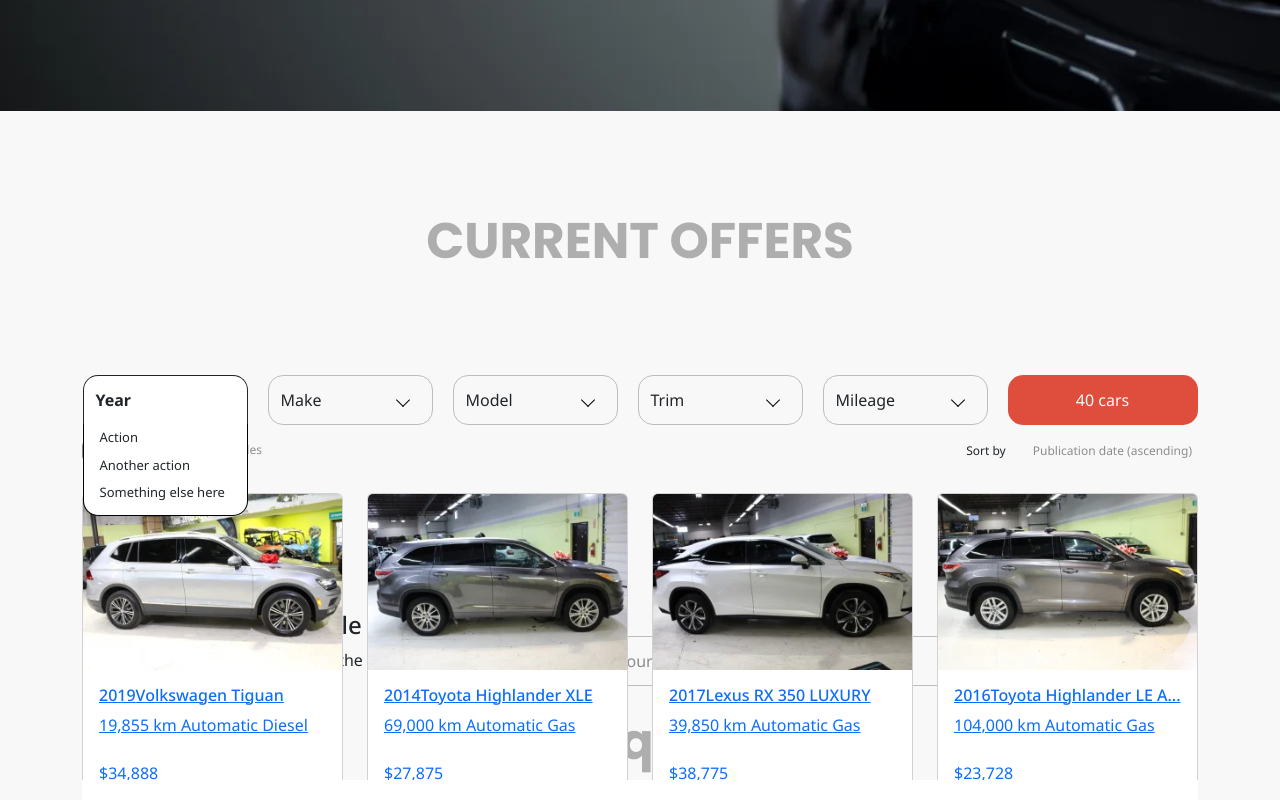
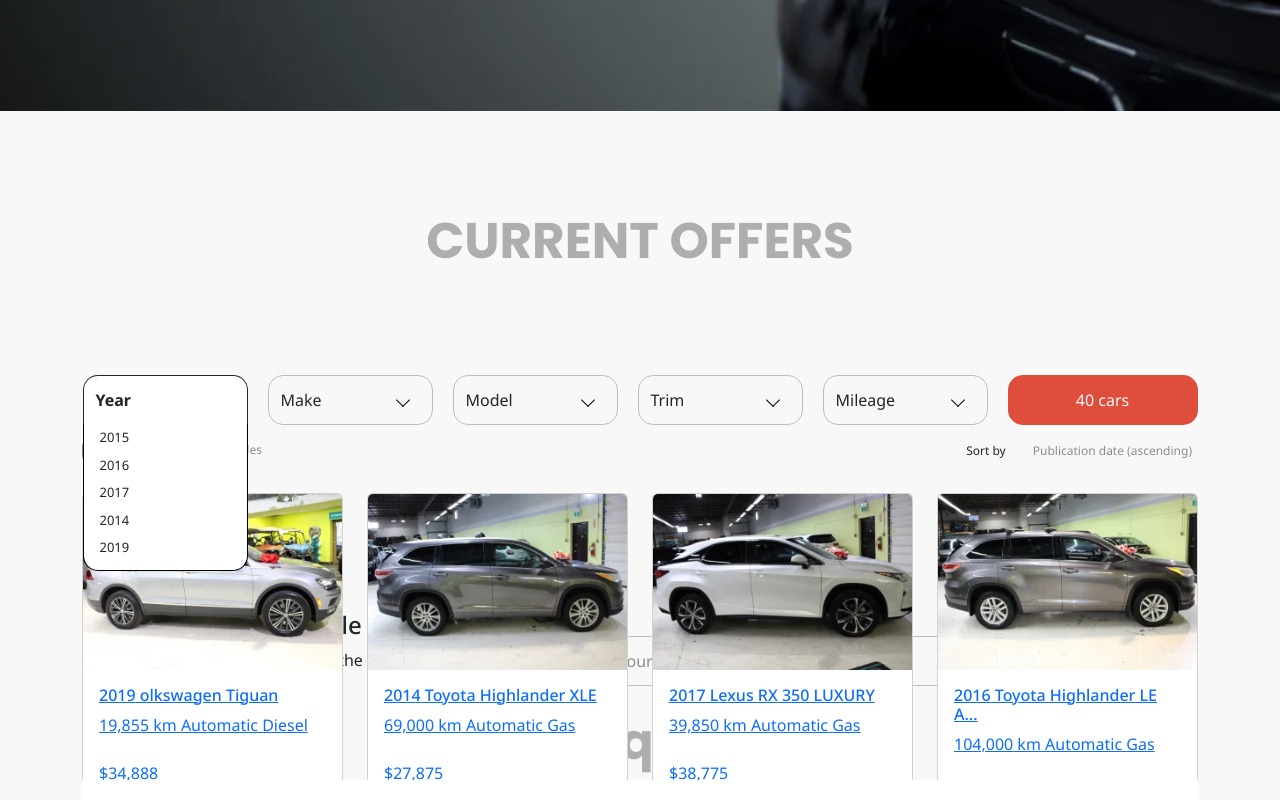
Before and after one commit to kuzovlev/wwest.solutions, a website: page app/index.html in a window 1280 px wide. Both pictures are taken after a click on the button "Year". Shown: the part 575-1375 px from the top of the page. Drawn offline with nearby package versions, Linux system fonts and the light colour scheme; files that its build step writes are made by us from their sources.

Commit message:
Offer filter changes

```diff
--- a/app/index.html
+++ b/app/index.html
@@ -74,31 +74,19 @@
                 <button class="btn btn__dropdown text-start" type="button" id="dropdownYear">
                     Year
                 </button>
-                <ul class="dropdown-menu" aria-labelledby="dropdownYear">
-                    <li><a class="dropdown-item" href="#">Action</a></li>
-                    <li><a class="dropdown-item" href="#">Another action</a></li>
-                    <li><a class="dropdown-item" href="#">Something else here</a></li>
-                </ul>
+                <ul class="dropdown-menu" aria-labelledby="dropdownYear"></ul>
             </div>
             <div class="dropdown make mt-3 col-11 col-sm-4 col-lg-2">
                 <button class="btn btn__dropdown text-start" type="button" id="dropdownMake">
                     Make
                 </button>
-                <ul class="dropdown-menu" aria-labelledby="dropdownMake">
-                    <li><a class="dropdown-item" href="#">Action</a></li>
-                    <li><a class="dropdown-item" href="#">Another action</a></li>
-                    <li><a class="dropdown-item" href="#">Something else here</a></li>
-                </ul>
+                <ul class="dropdown-menu" aria-labelledby="dropdownMake"></ul>
             </div>
             <div class="dropdown model mt-3 col-11 col-sm-4 col-lg-2">
                 <button class="btn btn__dropdown text-start" type="button" id="dropdownModel">
                     Model
                 </button>
-                <ul class="dropdown-menu" aria-labelledby="dropdownModel">
-                    <li><a class="dropdown-item" href="#">Action</a></li>
-                    <li><a class="dropdown-item" href="#">Another action</a></li>
-                    <li><a class="dropdown-item" href="#">Something else here</a></li>
-                </ul>
+                <ul class="dropdown-menu" aria-labelledby="dropdownModel"></ul>
             </div>
             <div class="dropdown trim mt-3 col-11 col-sm-4 col-lg-2">
                 <button class="btn btn__dropdown text-start" type="button" id="dropdownTrim">
@@ -169,7 +157,9 @@
                     <img class="card-img-top" src="./images/cars/car-1.webp" alt="Card image cap">
                 </div>
                 <div class="card-body">
-                    <h6><span class="year">2019</span>Volkswagen Tiguan</h6>
+                    <h6>
+                        <span class="year">2019</span>
+                        olkswagen <span class="model"> Tiguan</span></h6>
                     <div class="info mb-4">
                         <span>19,855 km</span>
                         <span>Automatic</span>
@@ -185,7 +175,8 @@
                     <img class="card-img-top" src="./images/cars/car-2.webp" alt="Card image cap">
                 </div>
                 <div class="card-body">
-                    <h6><span class="year">2014</span>Toyota Highlander XLE</h6>
+                    <h6><span class="year">2014</span>
+                        Toyota <span class="model"> Highlander</span> XLE</h6>
                     <div class="info mb-4">
                         <span>69,000 km</span>
                         <span>Automatic</span>
@@ -201,7 +192,8 @@
                     <img class="card-img-top" src="./images/cars/car-3.webp" alt="Card image cap">
                 </div>
                 <div class="card-body">
-                    <h6><span class="year">2017</span>Lexus RX 350 LUXURY</h6>
+                    <h6><span class="year">2017</span>
+                        Lexus <span class="model"> RX</span> 350 LUXURY</h6>
                     <div class="info mb-4">
                         <span>39,850 km</span>
                         <span>Automatic</span>
@@ -217,7 +209,8 @@
                     <img class="card-img-top" src="./images/cars/car-4.webp" alt="Card image cap">
                 </div>
                 <div class="card-body">
-                    <h6><span class="year">2016</span>Toyota Highlander LE A...</h6>
+                    <h6><span class="year">2016</span>
+                        Toyota <span class="model"> Highlander</span> LE A...</h6>
                     <div class="info mb-4">
                         <span>104,000 km</span>
                         <span>Automatic</span>
@@ -233,7 +226,8 @@
                     <img class="card-img-top" src="./images/cars/car-5.webp" alt="Card image cap">
                 </div>
                 <div class="card-body">
-                    <h6><span class="year">2017</span>Hyundai Elantra</h6>
+                    <h6><span class="year">2017</span>
+                        Hyundai <span class="model"> Elantra</span></h6>
                     <div class="info mb-4">
                         <span>95,000 km</span>
                         <span>Automatic</span>
@@ -249,7 +243,8 @@
                     <img class="card-img-top" src="./images/cars/car-6.webp" alt="Card image cap">
                 </div>
                 <div class="card-body">
-                    <h6><span class="year">2016</span>Mercedes-Benz GLE-Class Coupe</h6>
+                    <h6><span class="year">2016</span>
+                        Mercedes- Benz <span class="model">GLE-Class</span> Coupe</h6>
                     <div class="info mb-4">
                         <span>59,800 km</span>
                         <span>Automatic</span>
@@ -265,7 +260,8 @@
                     <img class="card-img-top" src="./images/cars/car-7.webp" alt="Card image cap">
                 </div>
                 <div class="card-body">
-                    <h6><span class="year">2015</span>Toyota Venza AWD XLE 2.5 Hybrid</h6>
+                    <h6><span class="year">2015</span>
+                        Toyota <span class="model"> Venza</span> AWD XLE 2.5 Hybrid</h6>
                     <div class="info mb-4">
                         <span>99,000 km</span>
                         <span>Automatic</span>
@@ -281,7 +277,8 @@
                     <img class="card-img-top" src="./images/cars/car-8.webp" alt="Card image cap">
                 </div>
                 <div class="card-body">
-                    <h6><span class="year">2016</span>Lexus RX 350 F-SPORT</h6>
+                    <h6><span class="year">2016</span>
+                        Lexus <span class="model"> RX</span> 350 F-SPORT</h6>
                     <div class="info mb-4">
                         <span>86,000 km</span>
                         <span>Automatic</span>
@@ -297,7 +294,8 @@
                     <img class="card-img-top" src="./images/cars/car-1.webp" alt="Card image cap">
                 </div>
                 <div class="card-body">
-                    <h6><span class="year">2019</span>Volkswagen Tiguan</h6>
+                    <h6><span class="year">2019</span>
+                        Volkswagen <span class="model"> Tiguan</span></h6>
                     <div class="info mb-4">
                         <span>19,855 km</span>
                         <span>Automatic</span>
@@ -313,7 +311,8 @@
                     <img class="card-img-top" src="./images/cars/car-2.webp" alt="Card image cap">
                 </div>
                 <div class="card-body">
-                    <h6><span class="year">2014</span>Toyota Highlander XLE</h6>
+                    <h6><span class="year">2014</span>
+                        Toyota <span class="model"> Highlander</span> XLE</h6>
                     <div class="info mb-4">
                         <span>69,000 km</span>
                         <span>Automatic</span>
@@ -329,7 +328,8 @@
                     <img class="card-img-top" src="./images/cars/car-3.webp" alt="Card image cap">
                 </div>
                 <div class="card-body">
-                    <h6><span class="year">2017</span>Lexus RX 350 LUXURY</h6>
+                    <h6><span class="year">2017</span>
+                        Lexus <span class="model"> RX</span> 350 LUXURY</h6>
                     <div class="info mb-4">
                         <span>39,850 km</span>
                         <span>Automatic</span>
@@ -345,7 +345,8 @@
                     <img class="card-img-top" src="./images/cars/car-4.webp" alt="Card image cap">
                 </div>
                 <div class="card-body">
-                    <h6><span class="year">2016</span>Toyota Highlander LE A...</h6>
+                    <h6><span class="year">2016</span>
+                        Toyota <span class="model"> Highlander</span> LE A...</h6>
                     <div class="info mb-4">
                         <span>104,000 km</span>
                         <span>Automatic</span>
@@ -361,7 +362,8 @@
                     <img class="card-img-top" src="./images/cars/car-1.webp" alt="Card image cap">
                 </div>
                 <div class="card-body">
-                    <h6><span class="year">2019</span>Volkswagen Tiguan</h6>
+                    <h6><span class="year">2019</span>
+                        Volkswagen <span class="model"> Tiguan</span></h6>
                     <div class="info mb-4">
                         <span>19,855 km</span>
                         <span>Automatic</span>
@@ -377,7 +379,8 @@
                     <img class="card-img-top" src="./images/cars/car-2.webp" alt="Card image cap">
                 </div>
                 <div class="card-body">
-                    <h6><span class="year">2014</span>Toyota Highlander XLE</h6>
+                    <h6><span class="year">2014</span>
+                        Toyota <span class="model"> Highlander</span> XLE</h6>
                     <div class="info mb-4">
                         <span>69,000 km</span>
                         <span>Automatic</span>
@@ -393,7 +396,8 @@
                     <img class="card-img-top" src="./images/cars/car-3.webp" alt="Card image cap">
                 </div>
                 <div class="card-body">
-                    <h6><span class="year">2017</span>Lexus RX 350 LUXURY</h6>
+                    <h6><span class="year">2017</span>
+                        Lexus <span class="model"> RX</span> 350 LUXURY</h6>
                     <div class="info mb-4">
                         <span>39,850 km</span>
                         <span>Automatic</span>
@@ -409,7 +413,8 @@
                     <img class="card-img-top" src="./images/cars/car-4.webp" alt="Card image cap">
                 </div>
                 <div class="card-body">
-                    <h6><span class="year">2016</span>Toyota Highlander LE A...</h6>
+                    <h6><span class="year">2016</span>
+                        Toyota <span class="model"> Highlander</span> LE A...</h6>
                     <div class="info mb-4">
                         <span>104,000 km</span>
                         <span>Automatic</span>
@@ -425,7 +430,8 @@
                     <img class="card-img-top" src="./images/cars/car-5.webp" alt="Card image cap">
                 </div>
                 <div class="card-body">
-                    <h6><span class="year">2017</span>Hyundai Elantra</h6>
+                    <h6><span class="year">2017</span>
+                        Hyundai <span class="model"> Elantra</span></h6>
                     <div class="info mb-4">
                         <span>95,000 km</span>
                         <span>Automatic</span>
@@ -441,7 +447,8 @@
                     <img class="card-img-top" src="./images/cars/car-6.webp" alt="Card image cap">
                 </div>
                 <div class="card-body">
-                    <h6><span class="year">2016</span>Mercedes-Benz GLE-Class Coupe</h6>
+                    <h6><span class="year">2016</span>
+                        Mercedes-Benz <span class="model">GLE-Class</span> Coupe</h6>
                     <div class="info mb-4">
                         <span>59,800 km</span>
                         <span>Automatic</span>
@@ -457,7 +464,8 @@
                     <img class="card-img-top" src="./images/cars/car-7.webp" alt="Card image cap">
                 </div>
                 <div class="card-body">
-                    <h6><span class="year">2015</span>Toyota Venza AWD XLE 2.5 Hybrid</h6>
+                    <h6><span class="year">2015</span>
+                        Toyota <span class="model"> Venza</span> AWD XLE 2.5 Hybrid</h6>
                     <div class="info mb-4">
                         <span>99,000 km</span>
                         <span>Automatic</span>
@@ -473,7 +481,8 @@
                     <img class="card-img-top" src="./images/cars/car-8.webp" alt="Card image cap">
                 </div>
                 <div class="card-body">
-                    <h6><span class="year">2016</span>Lexus RX 350 F-SPORT</h6>
+                    <h6><span class="year">2016</span>
+                        Lexus <span class="model"> RX</span> 350 F-SPORT</h6>
                     <div class="info mb-4">
                         <span>86,000 km</span>
                         <span>Automatic</span>
@@ -489,7 +498,8 @@
                     <img class="card-img-top" src="./images/cars/car-1.webp" alt="Card image cap">
                 </div>
                 <div class="card-body">
-                    <h6><span class="year">2019</span>Volkswagen Tiguan</h6>
+                    <h6><span class="year">2019</span>
+                        Volkswagen <span class="model"> Tiguan</span></h6>
                     <div class="info mb-4">
                         <span>19,855 km</span>
                         <span>Automatic</span>
@@ -505,7 +515,8 @@
                     <img class="card-img-top" src="./images/cars/car-2.webp" alt="Card image cap">
                 </div>
                 <div class="card-body">
-                    <h6><span class="year">2014</span>Toyota Highlander XLE</h6>
+                    <h6><span class="year">2014</span>
+                        Toyota <span class="model"> Highlander</span> XLE</h6>
                     <div class="info mb-4">
                         <span>69,000 km</span>
                         <span>Automatic</span>
--- a/app/js/app.js
+++ b/app/js/app.js
@@ -71,6 +71,28 @@
             target.classList.remove('shown-item');
          }
       }
-   })
+   });
 
+   const manufacturer = new Set(Array.from(document.querySelectorAll('.card-body h6')).map(item=>{
+      return item.textContent.slice(4).match(/(\w+)/)[0];
+   }));
+
+   function getElementsToFilter (element = "") {
+      return new Set(Array.from(document.querySelectorAll('.card-body h6 .' + element)).map(item => {
+         return item.innerText;
+      }));
+   }
+   const years = getElementsToFilter('year');
+   const models = getElementsToFilter('model');
+
+   const fillDropdowns = (element, content) => {
+      const dropdown = document.querySelector('.dropdown.'+element).querySelector('.dropdown-menu');
+      content.forEach(item=>{
+         dropdown.insertAdjacentHTML('afterbegin', `<li><a class="dropdown-item" href="#">${item}</a></li>`)
+      });
+   };
+
+   fillDropdowns('make', manufacturer);
+   fillDropdowns('year', years);
+   fillDropdowns('model', models);
 })();
--- a/app/sass/blocks/offers.scss
+++ b/app/sass/blocks/offers.scss
@@ -62,7 +62,7 @@
       overflow: hidden;
       text-overflow: ellipsis;
 
-      span {
+      .year {
         color: $color-secondary-200;
         margin-right: 8px;
       }
```
Also changed, not shown: app/js/app.min.js.
